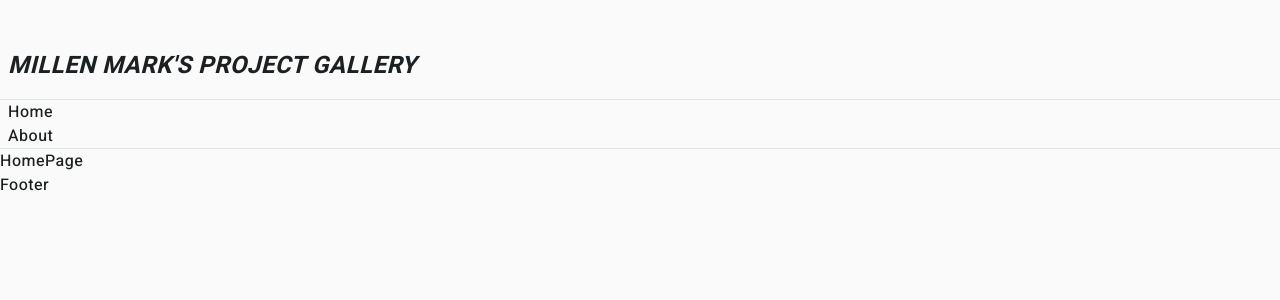
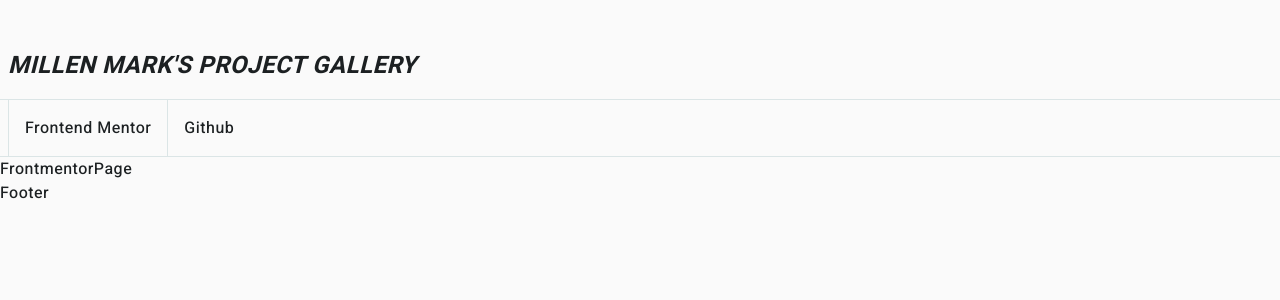
Before and after one commit to Millenmark/react-project-gallery, a React (Vite) app: page / in a window 1280 px wide. Shown: the top 300 px of the page. Built offline with nearby package versions, Linux system fonts and the light colour scheme; the HTML template or start-up script is replaced by a standard one.

Commit message:
added pages

```diff
--- a/src/App.jsx
+++ b/src/App.jsx
@@ -4,15 +4,15 @@ import './App.css'
 import { Routes, Route } from 'react-router-dom'
 
 import { DefaultLayout } from './layout'
-import { HomePage, AboutPage } from './pages'
+import { FrontmentorPage, GithubPage } from './pages'
 
 function App() {
   return (
     <div className="App">
       <Routes>
         <Route path="/" element={<DefaultLayout/>}>
-          <Route index element={<HomePage/>}/>
-          <Route path="/about" element={<AboutPage/>}/>
+          <Route index element={<FrontmentorPage/>}/>
+          <Route path="/github" element={<GithubPage/>}/>
         </Route>
       </Routes>
     </div>
--- a/src/components/index.js
+++ b/src/components/index.js
@@ -1,2 +1 @@
-export { default as Header } from './header/Header'
-export { default as Footer } from './footer/Footer'
+export { default as Navbar } from './navbar/Navbar'
--- a/src/components/navbar/Navbar.jsx
+++ b/src/components/navbar/Navbar.jsx
@@ -8,13 +8,13 @@ const Navbar = () => {
   return (
     <div className={style.border}>
       <Container>
-        <nav>
+        <nav className={style.nav}>
           <ul>
             <li>
-              <Link to="/">Home</Link>
+              <Link to="/">Frontend Mentor</Link>
             </li>
             <li>
-              <Link to="/about">About</Link>
+              <Link to="/github">Github</Link>
             </li>
           </ul>
         </nav>
--- a/src/components/navbar/Navbar.module.css
+++ b/src/components/navbar/Navbar.module.css
@@ -2,3 +2,12 @@
   border: solid var(--slight-color);
   border-width: 1px 0;
 }
+
+.nav ul{
+  display: flex;
+}
+
+.nav ul > li {
+  padding: 1rem;
+  border-left: 1px solid var(--slight-color);
+}
--- a/src/layout/default/DefaultLayout.jsx
+++ b/src/layout/default/DefaultLayout.jsx
@@ -1,7 +1,7 @@
 import React from 'react'
 import { Outlet } from 'react-router-dom'
 
-import { Header, Footer } from '../../components'
+import { Header, Footer } from '../../sections'
 
 const DefaultLayout = () => {
   return (
--- /dev/null
+++ b/src/pages/frontmentor/FrontmentorPage.jsx
@@ -0,0 +1,9 @@
+import React from 'react'
+
+const FrontmentorPage = () => {
+  return (
+    <div>FrontmentorPage</div>
+  )
+}
+
+export default FrontmentorPage
--- /dev/null
+++ b/src/pages/github/GithubPage.jsx
@@ -0,0 +1,9 @@
+import React from 'react'
+
+const GithubPage = () => {
+  return (
+    <div>GithubPage</div>
+  )
+}
+
+export default GithubPage
--- a/src/pages/index.js
+++ b/src/pages/index.js
@@ -1,2 +1,4 @@
 export { default as HomePage } from './home/HomePage'
 export { default as AboutPage } from './about/AboutPage'
+export { default as FrontmentorPage } from './frontmentor/FrontmentorPage'
+export { default as GithubPage } from './github/GithubPage'
--- a/src/components/header/Header.jsx
+++ b/src/sections/header/Header.jsx
@@ -2,7 +2,7 @@ import React from 'react'
 import style from './Header.module.css'
 
 import { Container } from '../../ui'
-import Navbar from '../navbar/Navbar'
+import { Navbar } from '../../components'
 
 const Header = () => {
   return (
--- /dev/null
+++ b/src/sections/index.js
@@ -0,0 +1,2 @@
+export { default as Header } from './header/Header'
+export { default as Footer } from './footer/Footer'
```
Also changed, not shown: src/sections/footer/Footer.jsx (renamed from src/components/footer/Footer.jsx), src/sections/header/Header.module.css (renamed from src/components/header/Header.module.css).
